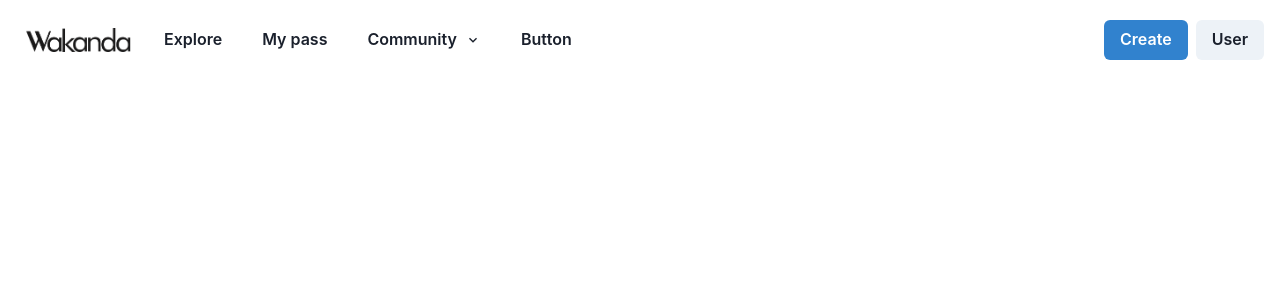
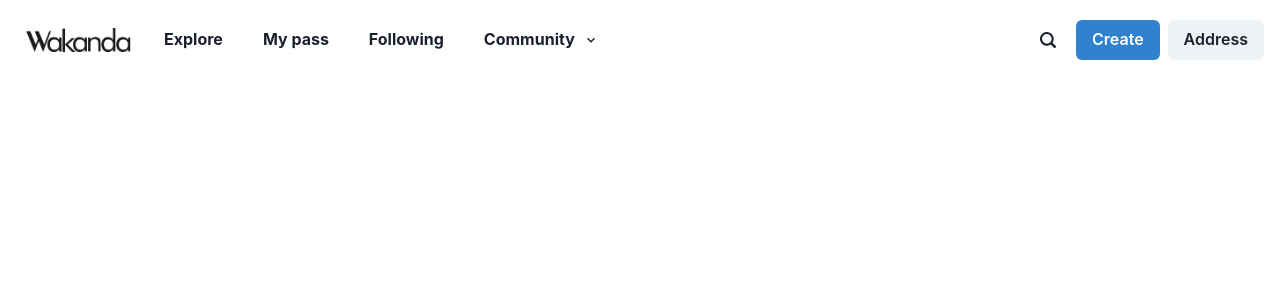
Before and after one commit to wakandalabs/pass-interface, a React (Create React App) app: page /#/ in a window 1280 px wide. Shown: the top 300 px of the page. Built offline with nearby package versions, Linux system fonts and the light colour scheme.

Commit message:
fix: add some to Header

```diff
--- a/src/parts/TheHeader.js
+++ b/src/parts/TheHeader.js
@@ -3,54 +3,72 @@ import {
   Button,
   Stack,
   Spacer,
-  Box,
   Menu,
   MenuButton,
   MenuList,
   MenuItem,
   Switch,
   useColorMode,
-  useColorModeValue
+  useColorModeValue, Heading, MenuDivider, IconButton
 } from "@chakra-ui/react";
 import {Logo} from "./Logo";
-import {ChevronDownIcon} from "@chakra-ui/icons";
+import {ChevronDownIcon, Search2Icon} from "@chakra-ui/icons";
 
 export function TheHeader() {
   const loggedIn = true
   const isDarkMode = useColorModeValue(false, true)
-  const { toggleColorMode } = useColorMode()
+  const {toggleColorMode} = useColorMode()
 
   return (
     <Stack direction={"row"} p={4} h={20} bgColor={"transparent"} align={"center"} spacing={2}>
-      <Logo h={10} bg={"white"} p={2}/>
-      <Button variant="ghost">Explore</Button>
-      <Button variant="ghost">My pass</Button>
+      <Logo h={10} bg={"white"} p={2} borderRadius={"md"}/>
+      <Button variant="ghost"><Heading size="sm">Explore</Heading></Button>
+      <Button variant="ghost"><Heading size="sm">My pass</Heading></Button>
+      <Button variant="ghost"><Heading size="sm">Following</Heading></Button>
       <Menu>
-        <MenuButton as={Button} px={4} py={2} borderRadius="md" rightIcon={<ChevronDownIcon />} variant="ghost">
-          Community
+        <MenuButton as={Button} px={4} py={2} borderRadius="md" rightIcon={<ChevronDownIcon/>} variant="ghost">
+          <Heading size="sm">Community</Heading>
         </MenuButton>
         <MenuList>
-          <MenuItem>WKDT Token</MenuItem>
+          <MenuItem><Heading size="xs" p={1}>WKDT Token</Heading></MenuItem>
+          <MenuItem><Heading size="xs" p={1}>Voting</Heading></MenuItem>
+          <MenuItem><Heading size="xs" p={1}>Suggest feature</Heading></MenuItem>
         </MenuList>
       </Menu>
-      <Button variant="ghost">Button</Button>
       <Spacer/>
+      <IconButton aria-label="Search" variant={"ghost"} icon={<Search2Icon />} />
       {loggedIn ? (
         <>
           <Button colorScheme="blue">Create</Button>
           <Menu isLazy={true}>
             <MenuButton as={Button} px={4} py={2} borderRadius="md">
-              User
+              Address
             </MenuButton>
             <MenuList>
-              <MenuItem>My pass</MenuItem>
-              <MenuItem>Edit profile</MenuItem>
-              <MenuItem onClick={toggleColorMode}>
-                <Box>Dark theme</Box>
+              <Stack m={3} spacing={3}>
+                <Heading size="sm">Address</Heading>
+                <Stack>
+                  <Heading size="xs" color={"gray"}>My balance</Heading>
+                  <Heading size="sm">200 WKDT</Heading>
+                </Stack>
+                <Stack>
+                  <Heading size="xs" color={"gray"}>My locked balance</Heading>
+                  <Heading size="sm">200 WKDT</Heading>
+                </Stack>
+              </Stack>
+              <MenuDivider />
+              <MenuItem>
+                <Heading size="sm">My pass</Heading>
+              </MenuItem>
+              <MenuItem isDisabled={true}>
+                <Heading size="sm">Edit profile</Heading>
+              </MenuItem>
+              <MenuItem onClick={toggleColorMode} closeOnSelect={false}>
+                <Heading size="sm">Dark theme</Heading>
                 <Spacer/>
                 <Switch isChecked={isDarkMode}/>
               </MenuItem>
-              <MenuItem>Log out</MenuItem>
+              <MenuItem><Heading size="sm">Log out</Heading></MenuItem>
             </MenuList>
           </Menu>
         </>
```
